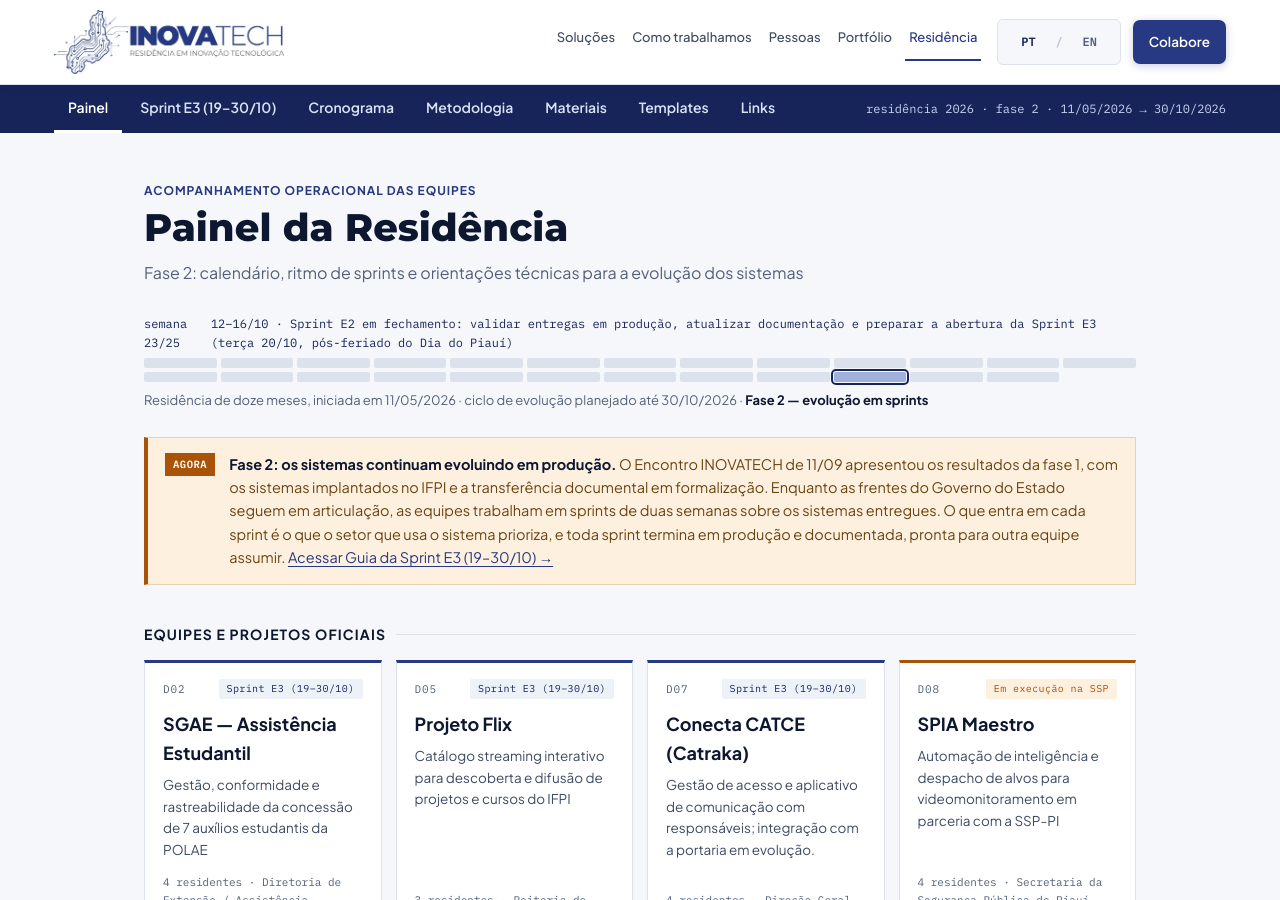
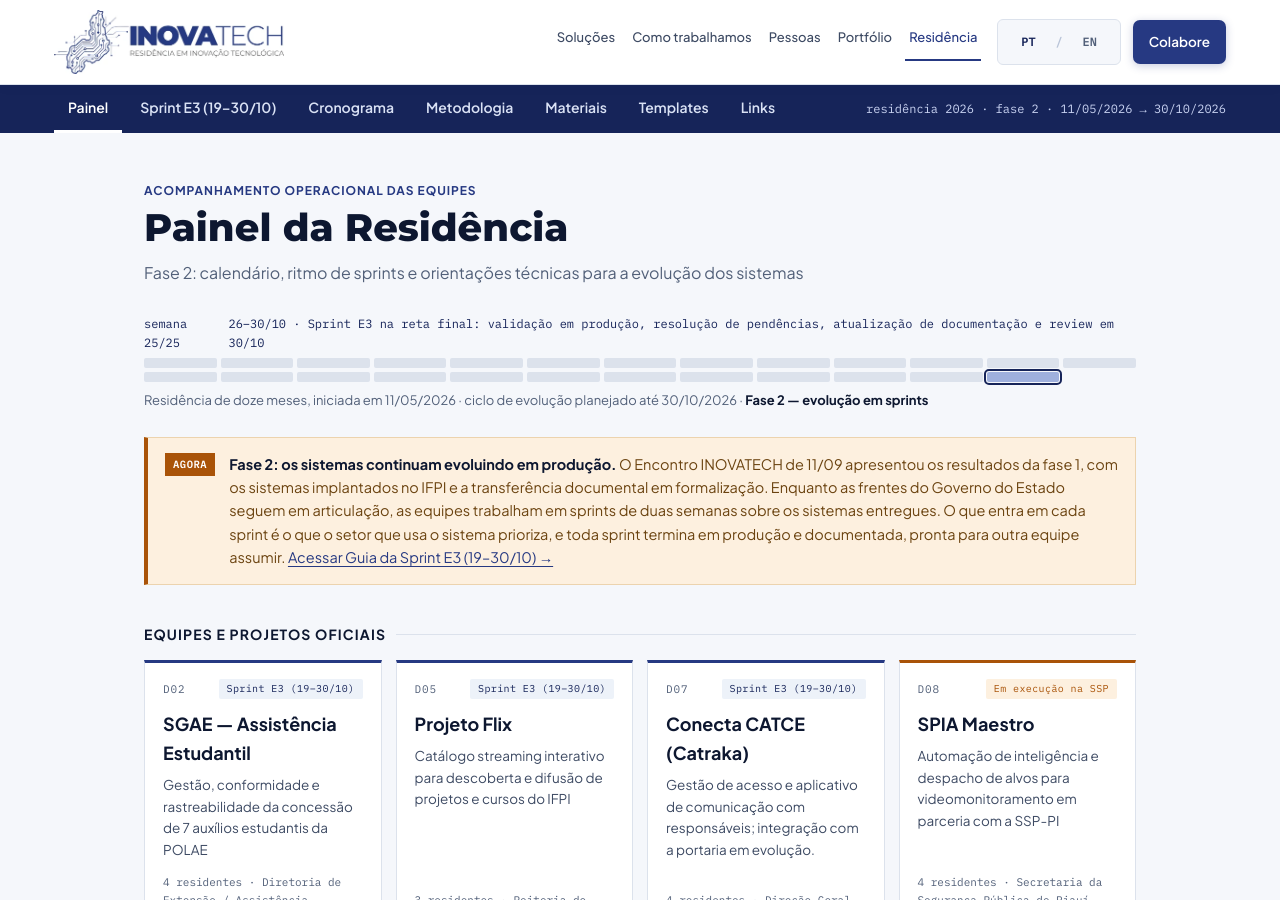
Before and after one commit to inovatech-ifpi/portal, a Jekyll site: the page built from residencia.md, in a window 1280 px wide and 900 px high. Built offline with Jekyll 4.4.1, drawn with Linux system fonts in a browser that asks for light colours.

Commit message:
chore(portal): avança para a semana 25 (reta final da Sprint E3)

```diff
--- a/_data/portal.yml
+++ b/_data/portal.yml
@@ -6,11 +6,11 @@
   start: 11/05/2026
   end: 30/10/2026
   total_weeks: 25
-  current_week: 23
-  current_period: 12–16/10
+  current_week: 25
+  current_period: 26–30/10
   current_phase: Fase 2 — evolução em sprints
-  current_focus: 'Sprint E2 em fechamento: validar entregas em produção, atualizar documentação
-    e preparar a abertura da Sprint E3 (terça 20/10, pós-feriado do Dia do Piauí)'
+  current_focus: 'Sprint E3 na reta final: validação em produção, resolução de pendências,
+    atualização de documentação e review em 30/10'
   current_sprint_label: Sprint E3 (19–30/10)
   current_sprint_link: "/sprint-e3/"
 projects:
@@ -289,17 +289,17 @@
   period: 12–16/10
   focus: 'Sprint E2: validar, implantar, atualizar documentação e demonstrar o resultado
     na review'
-  state: current
+  state: done
   link: "/sprint-e2/"
 - number: '24'
   period: 19–23/10
   focus: 'Sprint E3: planejamento e implementação dos itens priorizados pelo demandante'
-  state: upcoming
+  state: done
   link: "/sprint-e3/"
 - number: '25'
   period: 26–30/10
   focus: 'Sprint E3: entrega em produção, documentação atualizada e review de sprint'
-  state: upcoming
+  state: current
   link: "/sprint-e3/"
 deadlines:
 - date: 30/10
```
